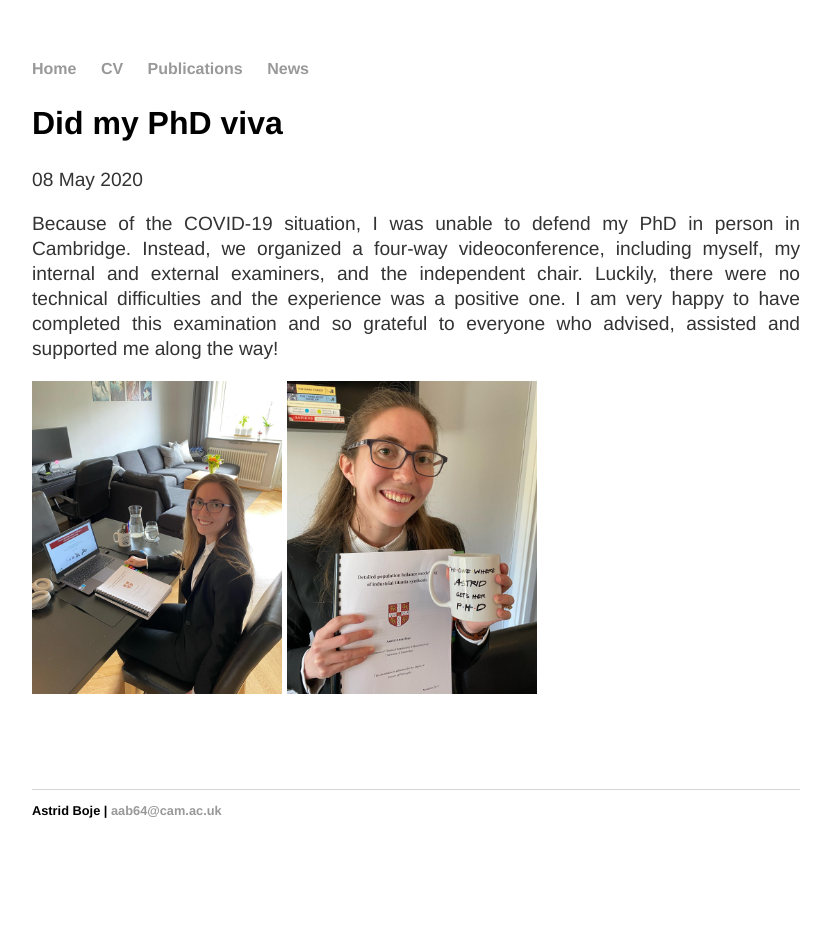
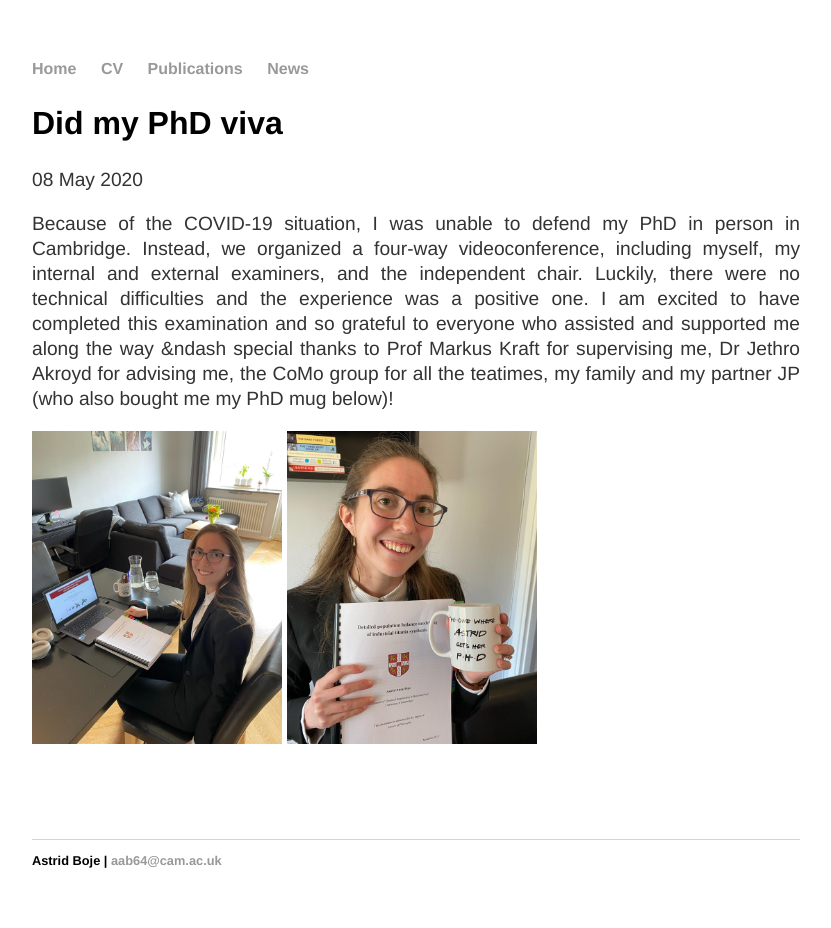
Before and after one commit to aab64/aab64.github.io, a Jekyll site: the page built from _posts/2020-05-08-PhD-viva.md, in a window 1280 px wide. Shown: the whole page, without its empty margins (224-1055 px from the left). Built offline with Jekyll 4.4.1, drawn with Linux system fonts in a browser that asks for light colours; before the commit the page ends 900 px from its top, so only the background shows below that.

Commit message:
Update 2020-05-08-PhD-viva.md

```diff
--- a/_posts/2020-05-08-PhD-viva.md
+++ b/_posts/2020-05-08-PhD-viva.md
@@ -8,7 +8,7 @@ date: 2020-05-08
     Because of the COVID-19 situation, I was unable to defend my PhD in person in Cambridge.
     Instead, we organized a four-way videoconference, including myself, my internal and external examiners, and the independent chair.
     Luckily, there were no technical difficulties and the experience was a positive one.
-    I am very happy to have completed this examination and so grateful to everyone who advised, assisted and supported me along the way!
+    I am excited to have completed this examination and so grateful to everyone who assisted and supported me along the way &ndash special thanks to Prof Markus Kraft for supervising me, Dr Jethro Akroyd for advising me, the CoMo group for all the teatimes, my family and my partner JP (who also bought me my PhD mug below)!
 </p>
 
 <img src="/images/viva1.jpg" width="250"/>
```
